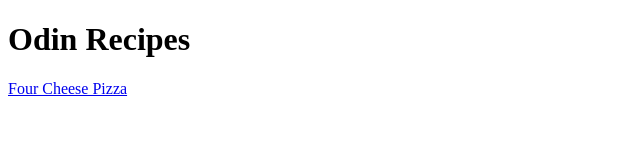
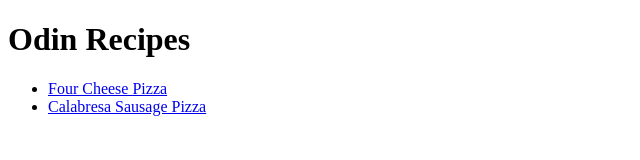
Before and after one commit to reystefan/odin-recipes, a plain HTML site: page index.html in a window 1280 px wide. Shown: the whole page, without its empty margins (0-640 px from the left). Drawn offline with Linux system fonts and the light colour scheme.

Commit message:
Convert navigation links to unordered list
- Wrap recipe links inside an unordered list (ul)
- Add link to Calabresa Pizza page

```diff
--- a/index.html
+++ b/index.html
@@ -7,7 +7,10 @@
     </head>
     <body>
         <h1>Odin Recipes</h1>
-        <a href="./recipes/four-cheese-pizza.html">Four Cheese Pizza</a>
+        <ul>
+            <li><a href="./recipes/four-cheese-pizza.html">Four Cheese Pizza</a></li>
+            <li><a href="./recipes/calabresa-pizza.html">Calabresa Sausage Pizza</a></li>
+        </ul>
     </body>
 
 </html>
```
